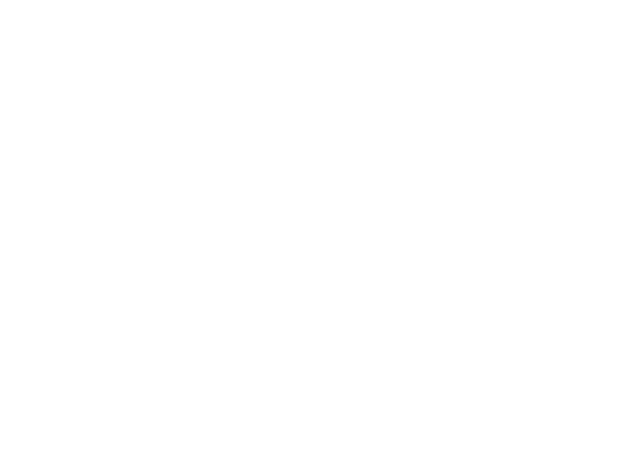
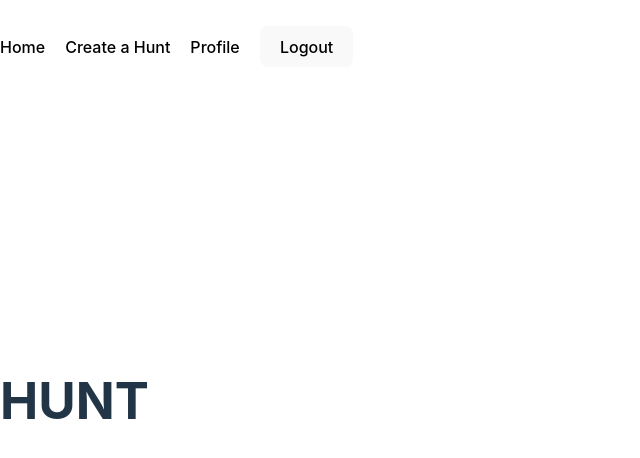
Before and after one commit to AubryFreeman/hxnter-client, a React (Vite) app: page /hunt in a window 1280 px wide. Before the commit this address had no page. Shown: the top 458 px of the page, without its empty margins (0-640 px from the left). Built offline with nearby package versions, Linux system fonts and the light colour scheme; sample sign-in values are in the browser's storage.

Commit message:
Added functional navbar

```diff
--- a/src/components/Authorized.jsx
+++ b/src/components/Authorized.jsx
@@ -1,9 +1,10 @@
 import { Navigate, Outlet } from "react-router-dom"
+import { NavBar } from "./nav/navbar.jsx"
 
 export const Authorized = () => {
   if (localStorage.getItem("user_token")) {
     return <>
-      {/* <NavBar /> */}
+    {<NavBar />}
       <main className="p-4">
         <Outlet />
       </main>
--- a/src/components/applicationViews.jsx
+++ b/src/components/applicationViews.jsx
@@ -3,6 +3,8 @@
 import { useEffect, useState } from "react";
 import { Login } from "../pages/login.jsx";
 import Home from "../pages/home.jsx";
+import Hunt from "../pages/hunt.jsx";
+import Profile from "../pages/profile.jsx";
 
 
 export const ApplicationViews = () => {
@@ -17,10 +19,11 @@
 
   return (
     <Routes>
-      <Route path="/login/" element={<Login />} />
+      <Route path="/login" element={<Login />} />
       <Route element={<Authorized user={user}/>}>
-        <Route path="/"></Route>
-        <Route path="/home" element={<Home />}></Route>
+        <Route path="/home" element={<Home />} />
+        <Route path="/hunt" element={<Hunt />} />
+        <Route path="/profile" element={<Profile />} />
       </Route>
     </Routes>
   );
--- /dev/null
+++ b/src/components/nav/navbar.css
@@ -0,0 +1,27 @@
+.navbar {
+    position: fixed;
+    top: 0;
+    left: 0;
+    width: 100%;
+    background-color: transparent;
+    padding: 10px 0;
+    z-index: 1000;
+  }
+
+  .navbar__item {
+    display: inline-block;
+    margin-right: 20px; /* Adjust margin between navbar items as needed */
+  }
+
+  .navbar__item:last-child {
+    margin-right: 0; /* Remove margin from last navbar item */
+  }
+
+  .navbar__item a {
+    text-decoration: none;
+    color: #000000; /* Adjust text color as needed */
+  }
+
+  .navbar__item a:hover {
+    color: #333333; /* Adjust text color on hover as needed */
+  }
--- /dev/null
+++ b/src/components/nav/navbar.jsx
@@ -0,0 +1,37 @@
+import { NavLink, useNavigate } from "react-router-dom"
+import "./navbar.css"
+
+export const NavBar = () => {
+    const navigate = useNavigate()
+    return (
+        <ul className="navbar pb-10">
+            <li className="navbar__item pl-10">
+                <NavLink to={"/home"}>Home</NavLink>
+            </li>
+            <li className="navbar__item pl-10">
+                <NavLink to={"/hunt"}>Create a Hunt</NavLink>
+            </li>
+            <li className="navbar__item pl-10">
+                <NavLink to={"/profile"}>Profile</NavLink>
+            </li>
+            {
+                (localStorage.getItem("user_token") !== null) ?
+                    <li className="navbar__item">
+                        <button className="underline text-blue-600 hover:text-purple-700"
+                            onClick={() => {
+                                localStorage.removeItem("user_token")
+                                navigate('/login')
+                            }}
+                        >Logout</button>
+                    </li> :
+                    <>
+                        <li className="navbar__item">
+                            <NavLink to={"/login"}>Login</NavLink>
+                        </li>
+                        <li className="navbar__item">
+                            <NavLink to={"/register"}>Register</NavLink>
+                        </li>
+                    </>
+            }        </ul>
+    )
+}
--- /dev/null
+++ b/src/pages/hunt.jsx
@@ -0,0 +1,9 @@
+function Hunt() {
+    return (
+      <main className='text-slate-900 pl-10 pr-10'>
+        <h1 className='text-4xl'>HUNT</h1>
+      </main>
+    )
+  }
+
+  export default Hunt
--- /dev/null
+++ b/src/pages/profile.jsx
@@ -0,0 +1,9 @@
+function Profile() {
+    return (
+      <main className='text-slate-900 pl-10 pr-10'>
+        <h1 className='text-4xl'>PROFILE</h1>
+      </main>
+    )
+  }
+
+  export default Profile
```
Also changed, not shown: src/components/navbar.jsx (deleted), src/pages/home.jsx (indentation only).
